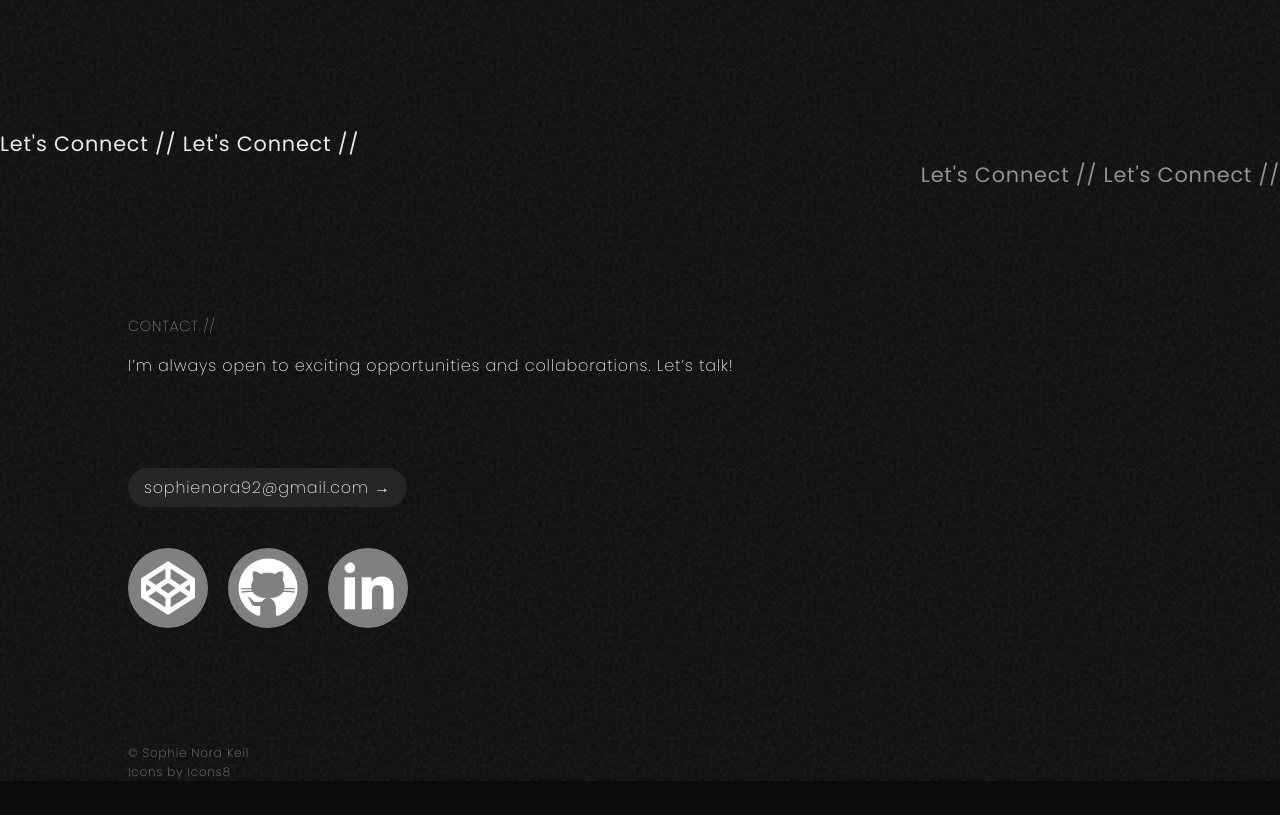
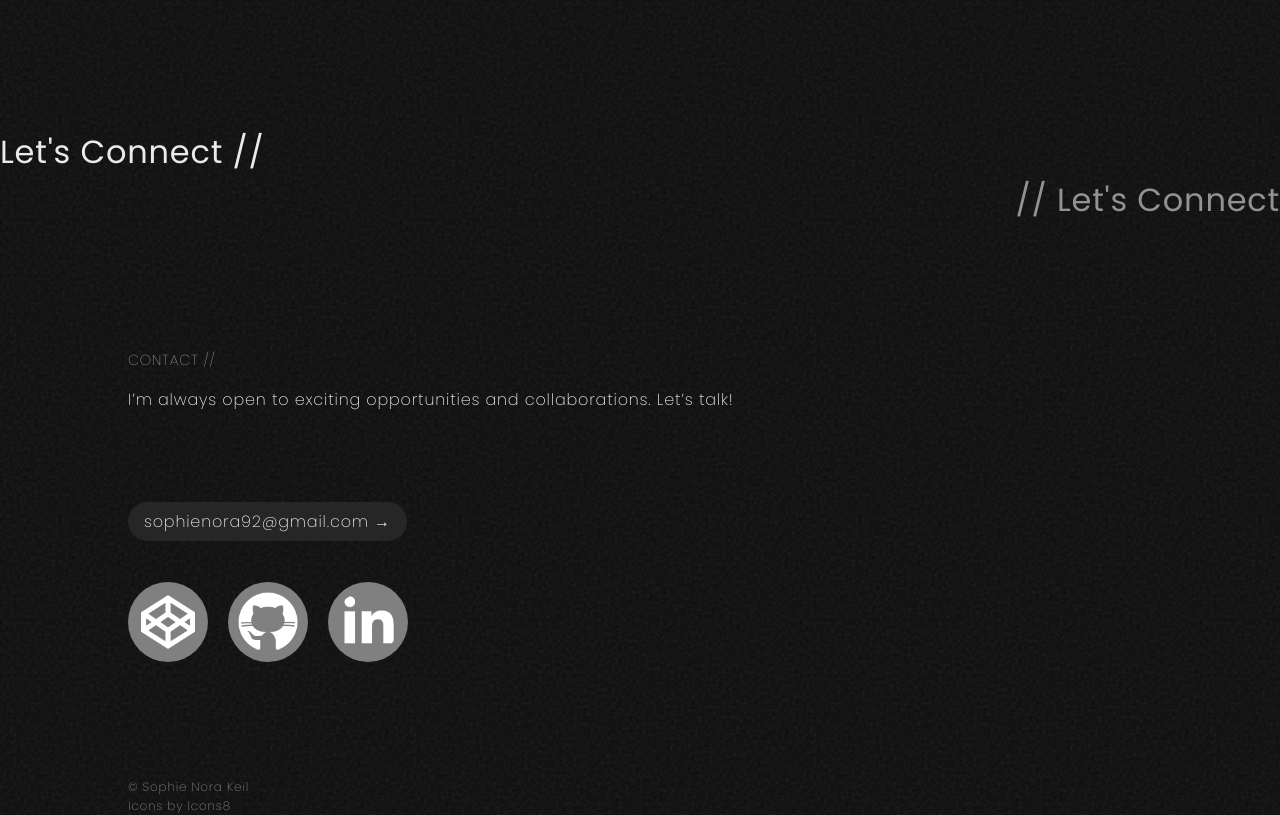
Before and after one commit to zofienora/portfolio-v032025, a React (Vite) app: page / in a window 1280 px wide. Shown: the part 2320-3135 px from the top of the page. Before the commit the page ends 3101 px from the top, so only its background shows below. Built offline with nearby package versions, Linux system fonts and the light colour scheme.

Commit message:
trying scroll behavior for lets connect

```diff
--- a/src/App.css
+++ b/src/App.css
@@ -69,11 +69,11 @@ header {
 }
 
 .letsconnect-first {
-  font-size: 1.3rem;
+  font-size: 2rem;
 }
 
 .letsconnect-second {
-  font-size: 1.3rem;
+  font-size: 2rem;
   color:#949191;
   text-align: right;
 }
--- a/src/components/Letsconnect.jsx
+++ b/src/components/Letsconnect.jsx
@@ -1,12 +1,33 @@
+import { motion, useScroll, useMotionValueEvent, useTransform } from "framer-motion";
+import { useState } from "react";
+
+
 function Letsconnect() {
+    const { scrollYProgress } = useScroll(); // Tracks vertical scroll progress
+    useMotionValueEvent(scrollYProgress, "change", (val) => {
+        console.log(val);
+    })
+
+  /*   const scale = useTransform(scrollYProgress, [0.65, 0.85], [0.5, 1]); */
+
+    // Moves from -100% (offscreen left) to 0% (fully visible)
+    const xTransform = useTransform(scrollYProgress, [0.3, 0.6], ["-100%", "0%"]);
+
     return (
         <div className="letsconnect">
-            <div className="letsconnect-first">
-                Let's Connect // Let's Connect //
-            </div>
-            <div className="letsconnect-second">
-                Let's Connect // Let's Connect //
-            </div>
+            <motion.div
+                style={{ xTransform }}
+                className="letsconnect-first"
+            >
+                Let's Connect //
+            </motion.div>
+
+            <motion.div
+                style={{ xTransform }}
+                className="letsconnect-second"
+            >
+                // Let's Connect
+            </motion.div>
         </div>
     );
 }
```
